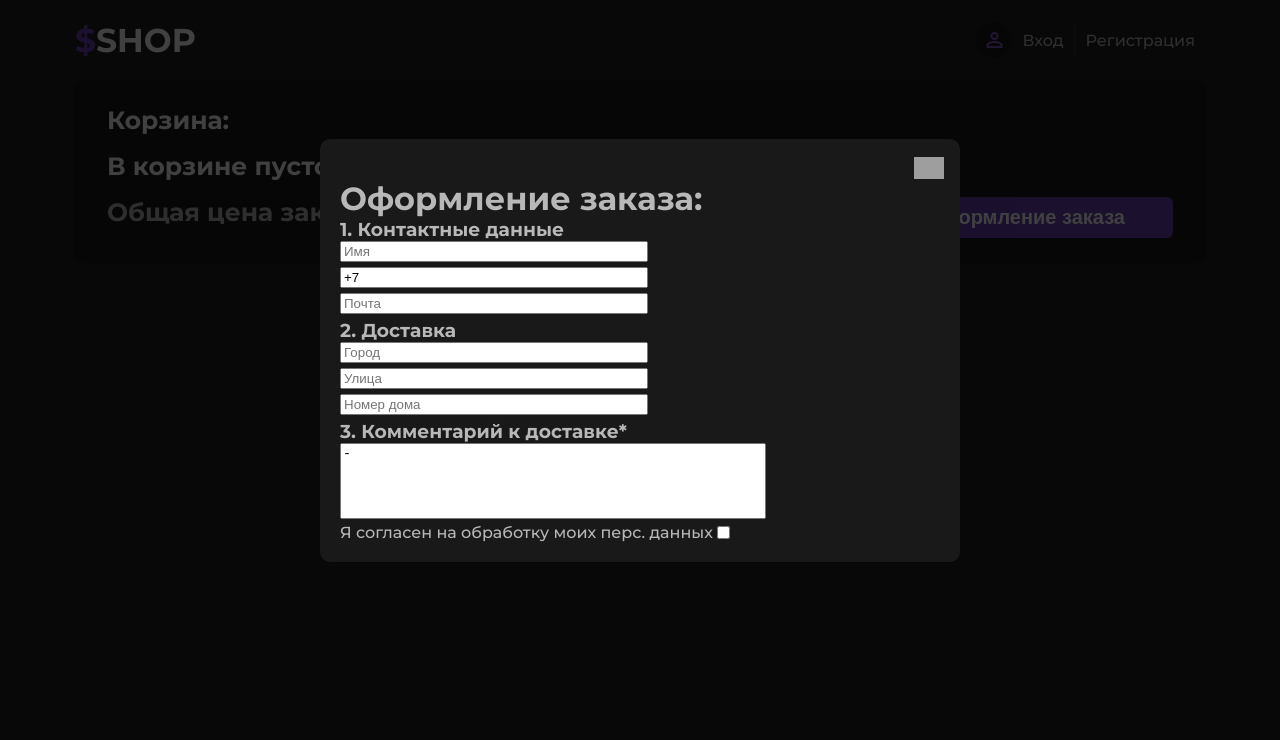
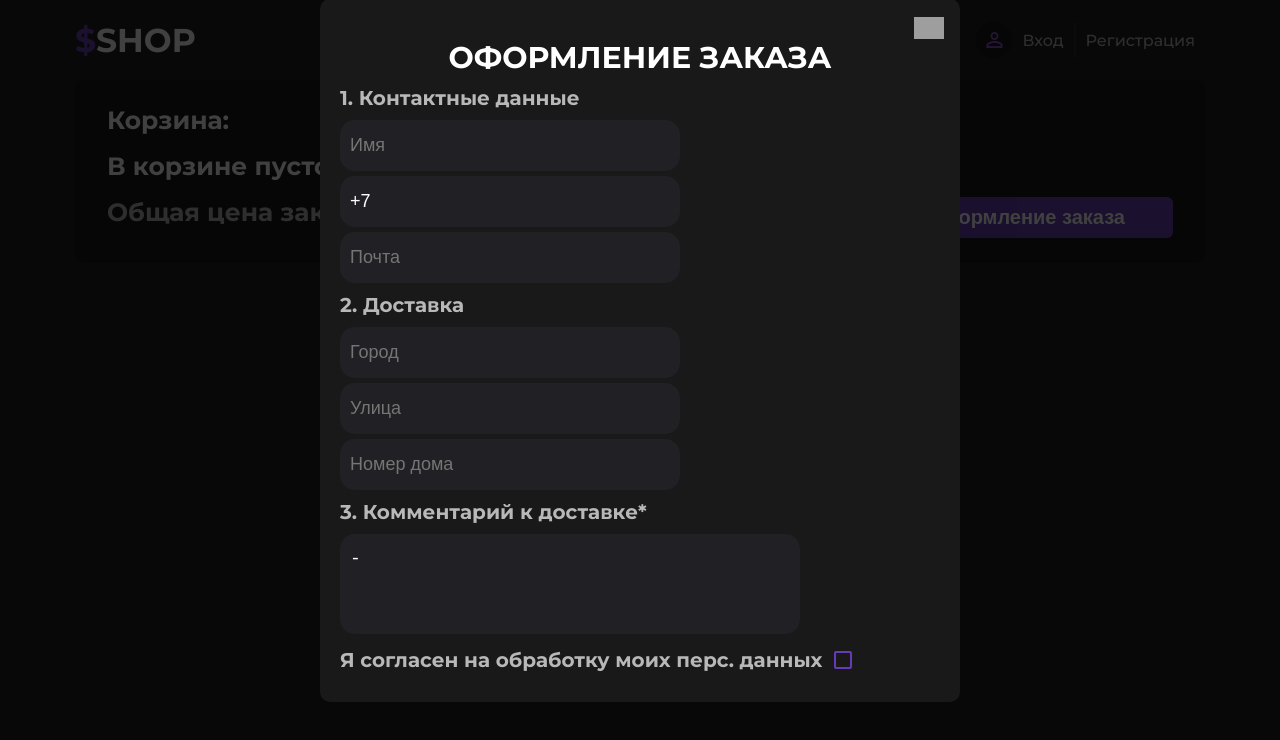
Before and after one commit to lime4512/Tech-Shop, a React (Create React App) app: page /cart in a window 1280 px wide. Both pictures are taken after a click on the button "Оформление заказа". Shown: the top 740 px of the page. Built offline with nearby package versions, Linux system fonts and the light colour scheme; grey boxes are pictures that could not be loaded.

Commit message:
add style modal window

```diff
--- a/src/components/shop/cart/modalData/ModalData.css
+++ b/src/components/shop/cart/modalData/ModalData.css
@@ -63,8 +63,58 @@
 	display: block;
 	width: 50%;
 	margin-bottom: 5px;
+	color: white;
+	display: block;
+	border: none;
+	font-size: 18px;
+	outline: none;
+	border-radius: 15px;
+	background-color: #212024;
+	padding: 15px 30px 15px 10px;
 }
 
+.modal-comment {
+	outline: none;
+	padding: 15px 30px 15px 10px;
+	border: none;
+	font-size: 18px;
+	color: white;
+	background-color: #212024;
+	border-radius: 15px;
+}
 .modal-treatment-data {
 	display: flex;
 }
+
+.modal-subtitle {
+	font-size: 20px;
+	font-weight: 700;
+	margin: 10px 0;
+}
+
+.modal-title {
+	color: white;
+	font-weight: 700;
+	text-transform: uppercase;
+	font-size: 30px;
+	margin-bottom: 10px;
+	text-align: center;
+}
+
+.modal-btn {
+	border: none;
+	display: block;
+	border-radius: 6px;
+	background: #6c3eb8;
+	color: white;
+	padding: 9px 48px;
+	font-weight: 700;
+	font-size: 20px;
+	margin: 20px auto;
+	cursor: pointer;
+	transition: 0.4s;
+}
+
+.modal-btn:hover {
+	background: #462e6d;
+}
--- a/src/components/shop/cart/modalData/ModalData.jsx
+++ b/src/components/shop/cart/modalData/ModalData.jsx
@@ -1,6 +1,8 @@
 import { useState, useEffect } from 'react'
 import imgClose from './icon-close.svg'
 import './ModalData.css'
+import Checkbox from '@mui/material/Checkbox'
+import { deepPurple } from '@mui/material/colors'
 
 const ModalData = props => {
 	const [name, setName] = useState('')
@@ -96,9 +98,9 @@ const ModalData = props => {
 							>
 								<img src={imgClose} alt='' className='modal-close-img' />
 							</button>
-							<h1>Оформление заказа:</h1>
+							<h1 className='modal-title'>Оформление заказа</h1>
 							<div className='modal-contact-data'>
-								<h3>1. Контактные данные</h3>
+								<h3 className='modal-subtitle'>1. Контактные данные</h3>
 								<input
 									type='text'
 									placeholder='Имя'
@@ -122,7 +124,7 @@ const ModalData = props => {
 								/>
 							</div>
 							<div className='modal-delivery-data'>
-								<h3>2. Доставка</h3>
+								<h3 className='modal-subtitle'>2. Доставка</h3>
 								<input
 									type='text'
 									placeholder='Город'
@@ -146,20 +148,32 @@ const ModalData = props => {
 								/>
 							</div>
 							<div className='modal-comment-data'>
-								<h3>3. Комментарий к доставке*</h3>
+								<h3 className='modal-subtitle'>3. Комментарий к доставке*</h3>
 								<textarea
 									type='text'
 									placeholder='Комментарий'
 									value={comment}
 									onChange={commentHandler}
+									className='modal-comment'
 								/>
 							</div>
 							<div className='modal-treatment-data'>
-								<p>Я согласен на обработку моих перс. данных</p>
-								<input type='checkbox' />
+								<p className='modal-subtitle'>
+									Я согласен на обработку моих перс. данных
+								</p>
+								<Checkbox
+									sx={{
+										color: deepPurple[500],
+										'&.Mui-checked': {
+											color: deepPurple[600],
+										},
+									}}
+								/>
 							</div>
 							{name && email && telephone && city && street && home && (
-								<button onClick={messageSendingHandler}>Оформить заказ</button>
+								<button onClick={messageSendingHandler} className='modal-btn'>
+									Оформить заказ
+								</button>
 							)}
 						</div>
 					</div>
```
